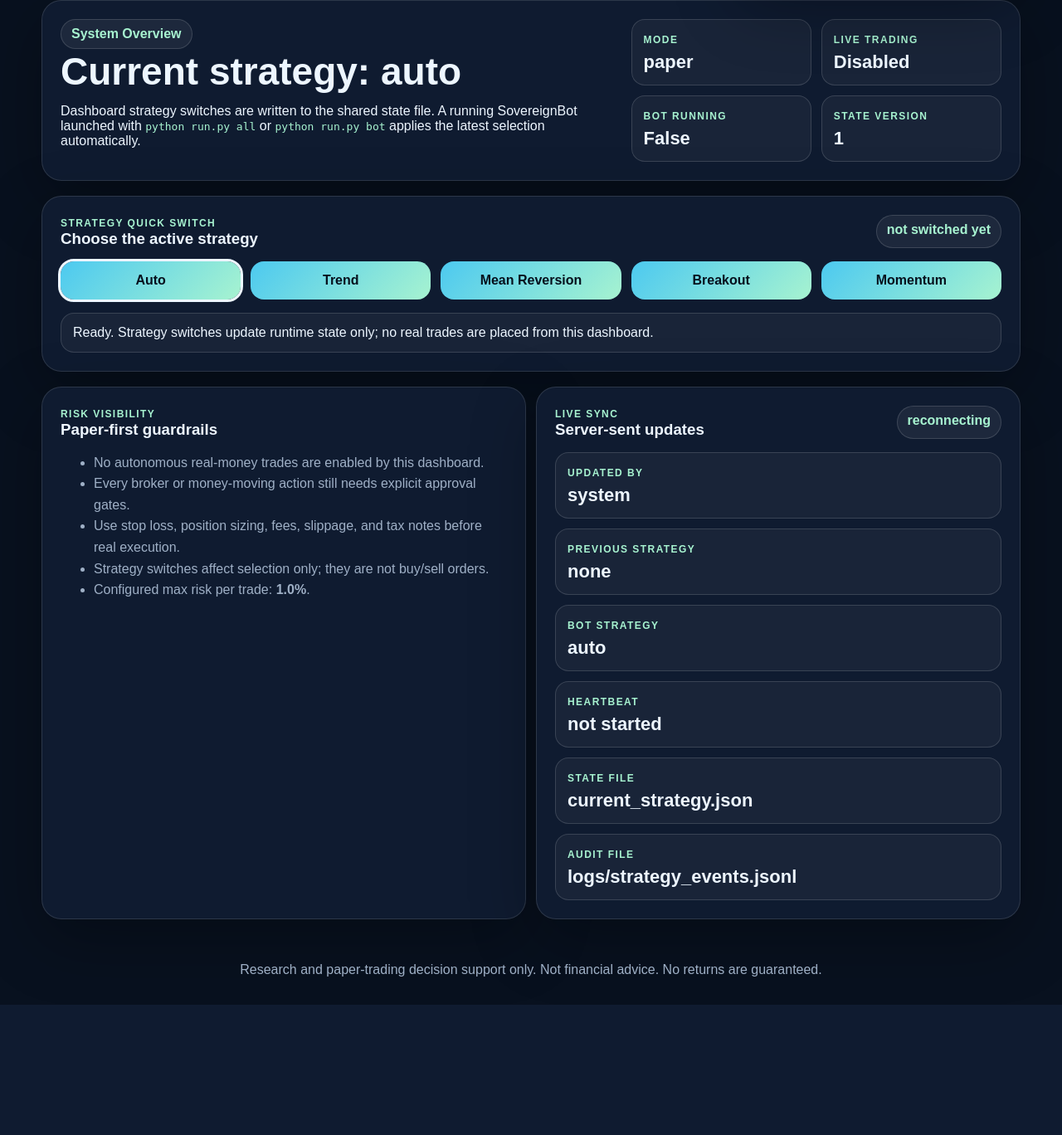
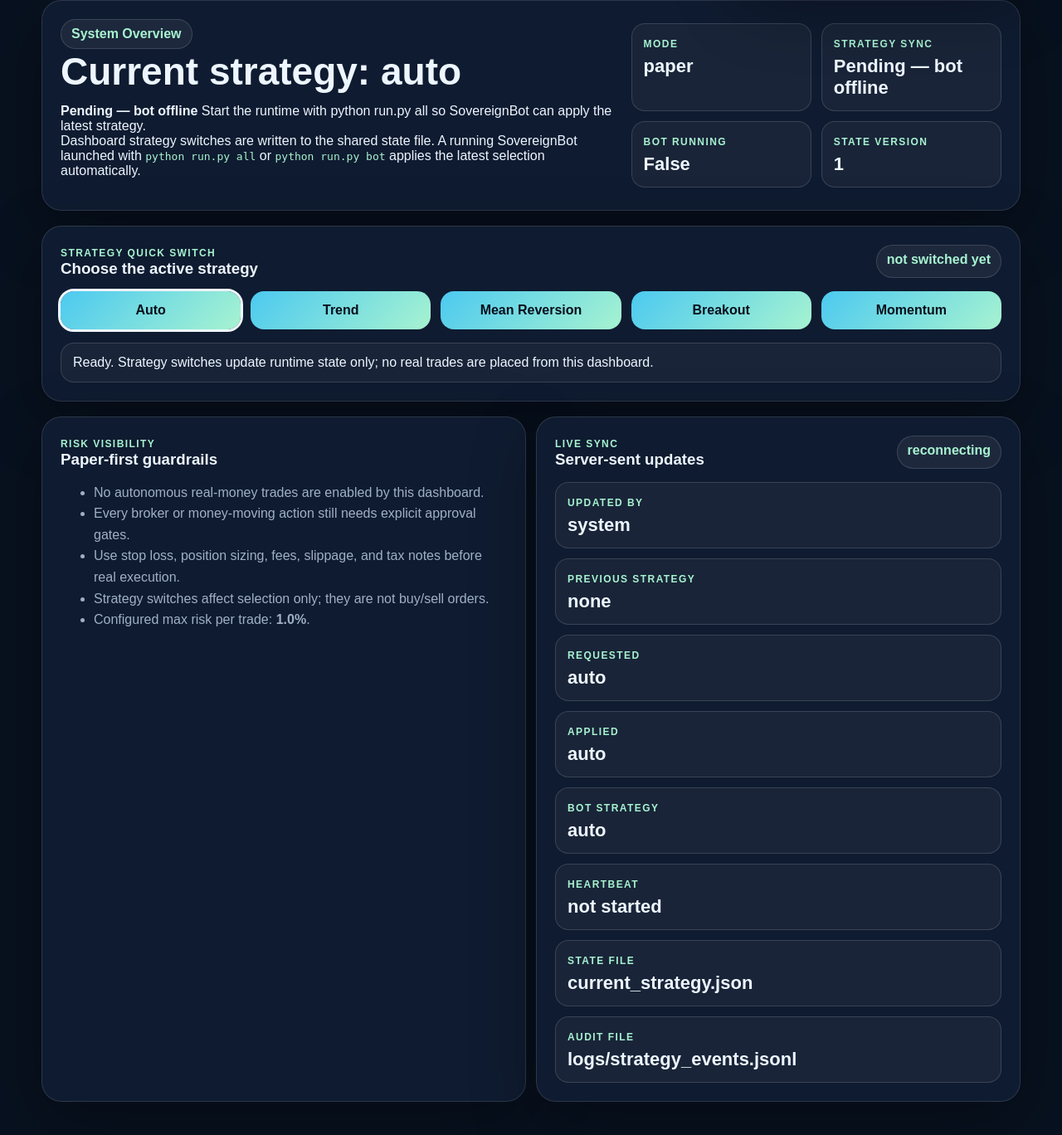
Before and after one commit to apperson420/Trader, a Flask app: page / in a window 1280 px wide. Shown: the part 248-1616 px from the top of the page at 83% size. Before the commit the page ends 1459 px from the top, so only its background shows below. Run offline with Flask 3, Linux system fonts and the light colour scheme; data that the repository does not hold is empty.

Commit message:
v1.6 - Display strategy acknowledgement in overview

```diff
--- a/web_dashboard/templates/index.html
+++ b/web_dashboard/templates/index.html
@@ -25,6 +25,10 @@
         <div>
           <span class="badge">System Overview</span>
           <h2>Current strategy: <span id="activeStrategy">{{ payload.strategy }}</span></h2>
+          <div id="strategyAckBanner" class="ack-banner {{ payload.strategy_ack.status }}">
+            <strong id="strategyAckLabel">{{ payload.strategy_ack.label }}</strong>
+            <span id="strategyAckDetail">{{ payload.strategy_ack.detail }}</span>
+          </div>
           <p>
             Dashboard strategy switches are written to the shared state file. A running SovereignBot launched with
             <code>python run.py all</code> or <code>python run.py bot</code> applies the latest selection automatically.
@@ -32,7 +36,7 @@
         </div>
         <div class="overview-grid">
           <article><span>Mode</span><strong id="paperMode">{{ payload.risk.mode }}</strong></article>
-          <article><span>Live Trading</span><strong>Disabled</strong></article>
+          <article><span>Strategy Sync</span><strong id="strategyAckStatus">{{ payload.strategy_ack.label }}</strong></article>
           <article><span>Bot Running</span><strong id="botRunning">{{ payload.runtime.bot_running }}</strong></article>
           <article><span>State Version</span><strong id="stateVersion">{{ payload.state.version }}</strong></article>
         </div>
@@ -93,6 +97,8 @@
           <div class="sync-table">
             <div><span>Updated by</span><strong id="updatedBy">{{ payload.state.updated_by }}</strong></div>
             <div><span>Previous strategy</span><strong id="previousStrategy">{{ payload.state.previous_strategy or 'none' }}</strong></div>
+            <div><span>Requested</span><strong id="requestedStrategy">{{ payload.strategy_ack.requested_strategy }}</strong></div>
+            <div><span>Applied</span><strong id="appliedStrategy">{{ payload.strategy_ack.applied_strategy or 'none' }}</strong></div>
             <div><span>Bot strategy</span><strong id="botStrategy">{{ payload.runtime.bot_strategy }}</strong></div>
             <div><span>Heartbeat</span><strong id="botHeartbeat">{{ payload.runtime.last_heartbeat_at or 'not started' }}</strong></div>
             <div><span>State file</span><strong id="stateFile">{{ payload.risk.state_file }}</strong></div>
```
